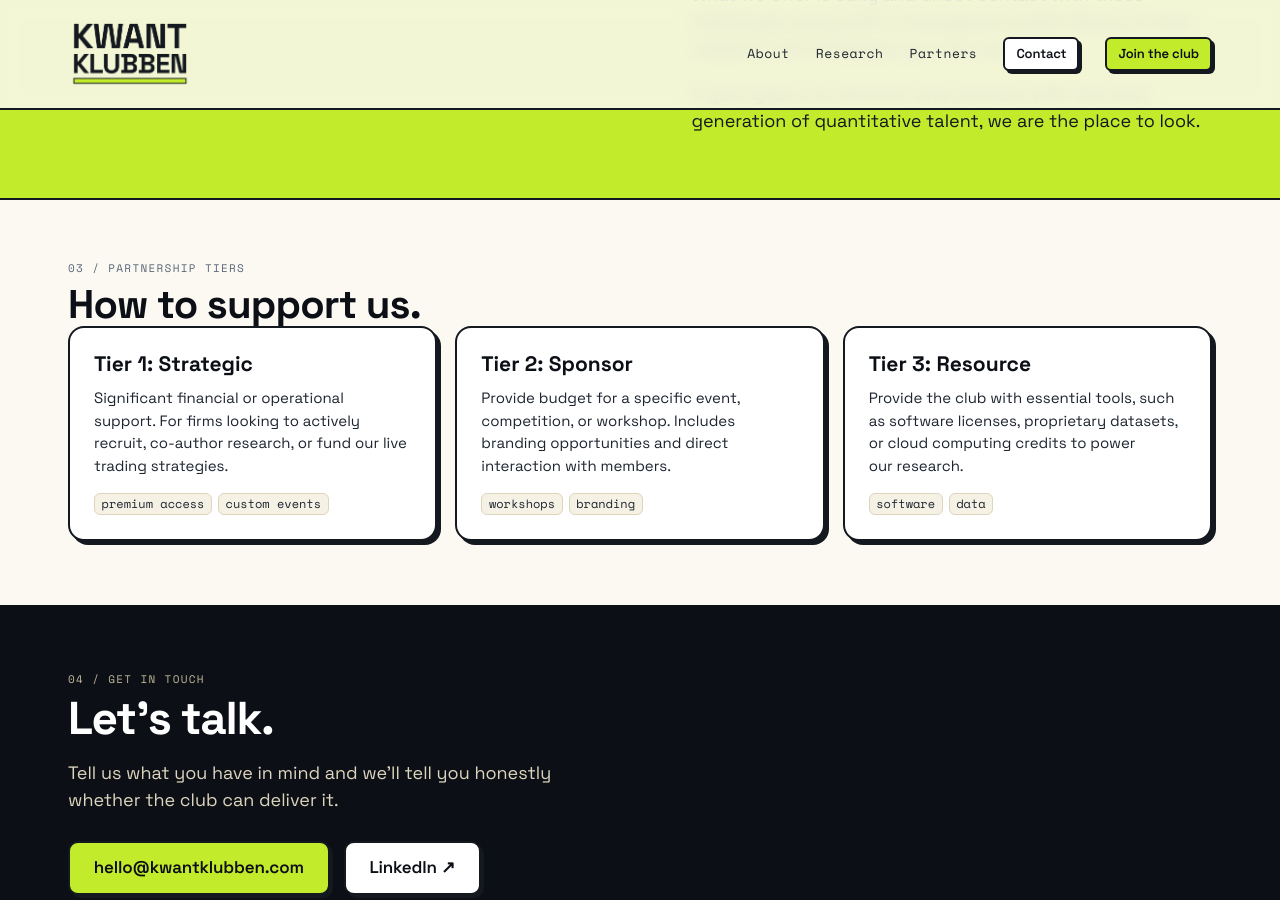
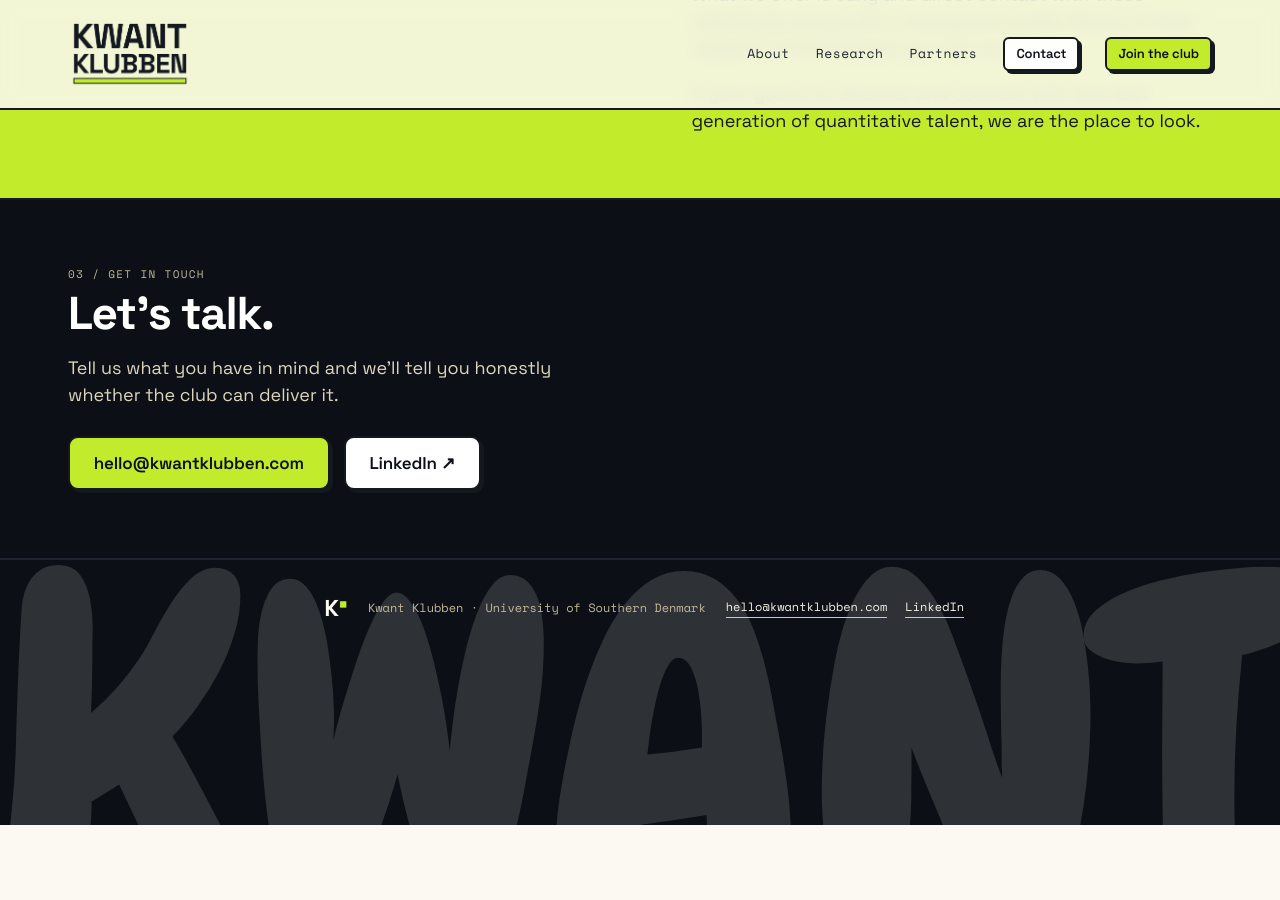
Before and after one commit to Lorenz0n/kwantklubben-site, a Jekyll site: the page built from partners/index.html, in a window 1280 px wide and 900 px high, scrolled down 1146 px. Built offline with Jekyll 4.4.1, drawn with Linux system fonts in a browser that asks for light colours; after the commit the page ends 1971 px from its top, so only the background shows below that.

Commit message:
Revert "Add partnership tiers section"
This reverts commit 5776f27da759e1656daa62507e43f88cb32d4ca5.

```diff
--- a/partners/index.html
+++ b/partners/index.html
@@ -59,36 +59,11 @@
   </div>
 </section>
 
-<!-- ============ PARTNERSHIP TIERS ============ -->
-<section class="kk-band--paper" id="tiers">
-  <div class="kk-section kk-section--band">
-    <div class="kk-overline kk-overline--gap">03 / Partnership Tiers</div>
-    <h2 class="kk-band__title--wide">How to support us.</h2>
-    <div class="kk-projects-grid">
-      <div class="kk-card kk-card--pad-md">
-        <h3 class="kk-offer__t">Tier 1: Strategic</h3>
-        <p class="kk-offer__d">Significant financial or operational support. For firms looking to actively recruit, co-author research, or fund our live trading strategies.</p>
-        <div class="kk-tag-row"><span class="kk-tag">premium access</span><span class="kk-tag">custom events</span></div>
-      </div>
-      <div class="kk-card kk-card--pad-md">
-        <h3 class="kk-offer__t">Tier 2: Sponsor</h3>
-        <p class="kk-offer__d">Provide budget for a specific event, competition, or workshop. Includes branding opportunities and direct interaction with members.</p>
-        <div class="kk-tag-row"><span class="kk-tag">workshops</span><span class="kk-tag">branding</span></div>
-      </div>
-      <div class="kk-card kk-card--pad-md">
-        <h3 class="kk-offer__t">Tier 3: Resource</h3>
-        <p class="kk-offer__d">Provide the club with essential tools, such as software licenses, proprietary datasets, or cloud computing credits to power our research.</p>
-        <div class="kk-tag-row"><span class="kk-tag">software</span><span class="kk-tag">data</span></div>
-      </div>
-    </div>
-  </div>
-</section>
-
 <!-- ============ GET IN TOUCH ============ -->
 <section class="kk-band--ink" id="talk">
   <div class="kk-gridpaper kk-gridpaper--bare">
     <div class="kk-section kk-section--cta">
-      <div class="kk-overline kk-overline--on-ink kk-overline--gap">04 / Get in touch</div>
+      <div class="kk-overline kk-overline--on-ink kk-overline--gap">03 / Get in touch</div>
       <h2 class="kk-cta__title">Let's talk.</h2>
       <p class="kk-cta__lead">
         Tell us what you have in mind and we'll tell you honestly whether the club can deliver it.
```
